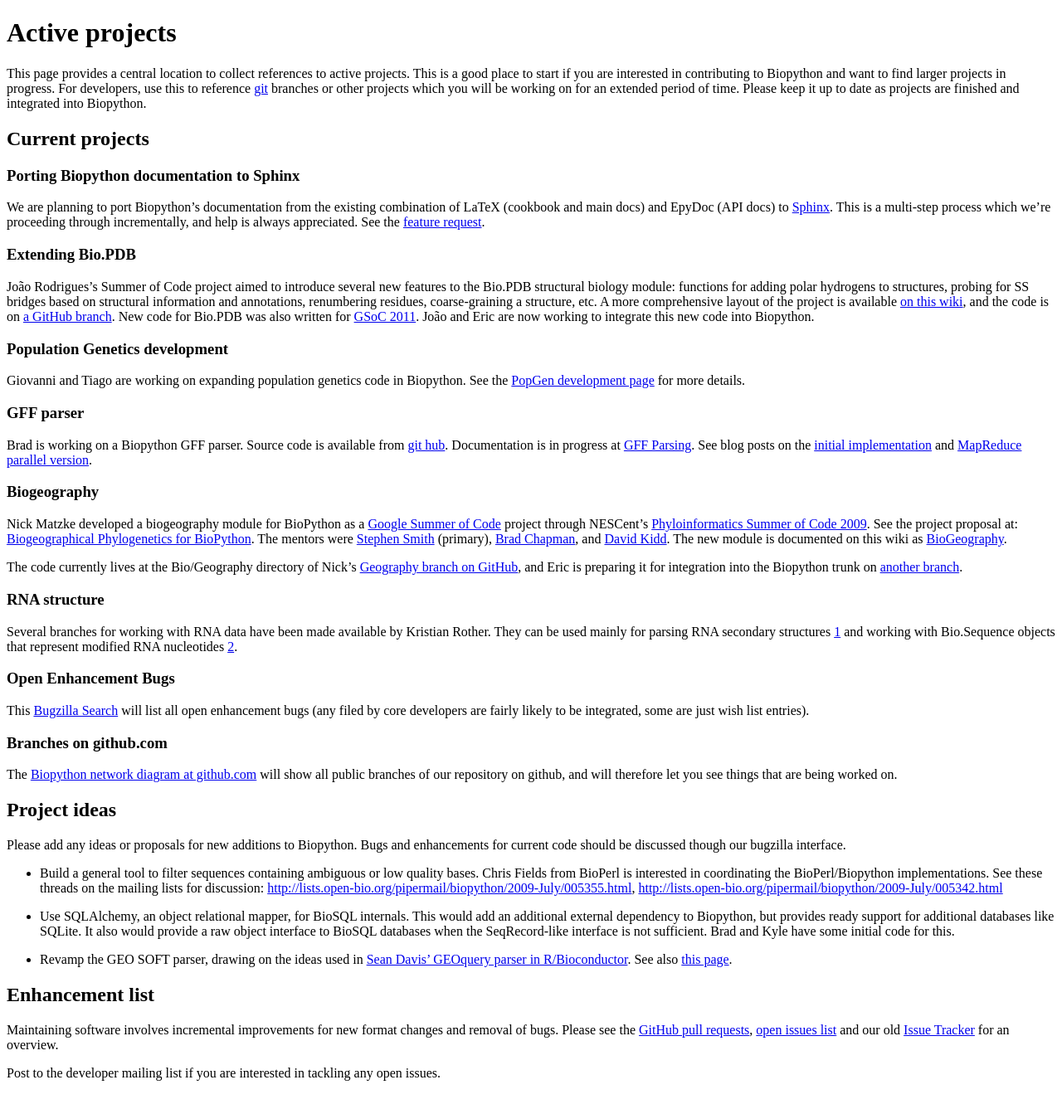
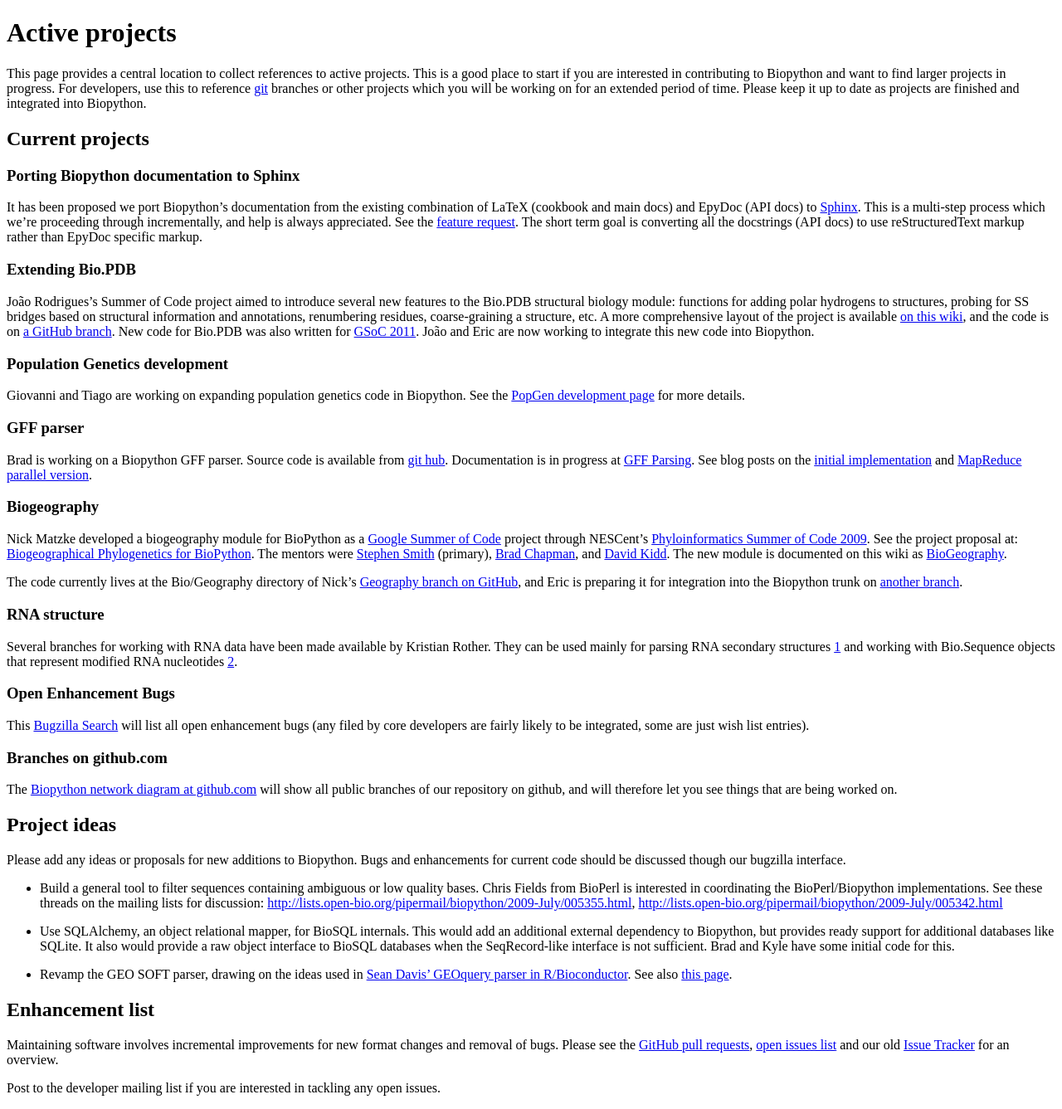
Before and after one commit to biopython/biopython.github.io, a Jekyll site: the page built from wiki/Active_projects.md, in a window 1280 px wide. Shown: the whole page at 83% size. Built offline with Jekyll 4.4.1, drawn with Linux system fonts in a browser that asks for light colours.

Commit message:
/* Porting Biopython documentation to Sphinx */ Clarify RST is short term goal.

```diff
--- a/wiki/Active_projects.md
+++ b/wiki/Active_projects.md
@@ -17,11 +17,13 @@ Current projects
 
 ### Porting Biopython documentation to Sphinx
 
-We are planning to port Biopython's documentation from the existing
+It has been proposed we port Biopython's documentation from the existing
 combination of LaTeX (cookbook and main docs) and EpyDoc (API docs) to
 [Sphinx](http://sphinx.pocoo.org/). This is a multi-step process which
 we're proceeding through incrementally, and help is always appreciated.
-See the [feature request](https://redmine.open-bio.org/issues/3219).
+See the [feature request](https://redmine.open-bio.org/issues/3219). The
+short term goal is converting all the docstrings (API docs) to use
+reStructuredText markup rather than EpyDoc specific markup.
 
 ### Extending Bio.PDB
 
```
Also changed, not shown: 1 other file.
